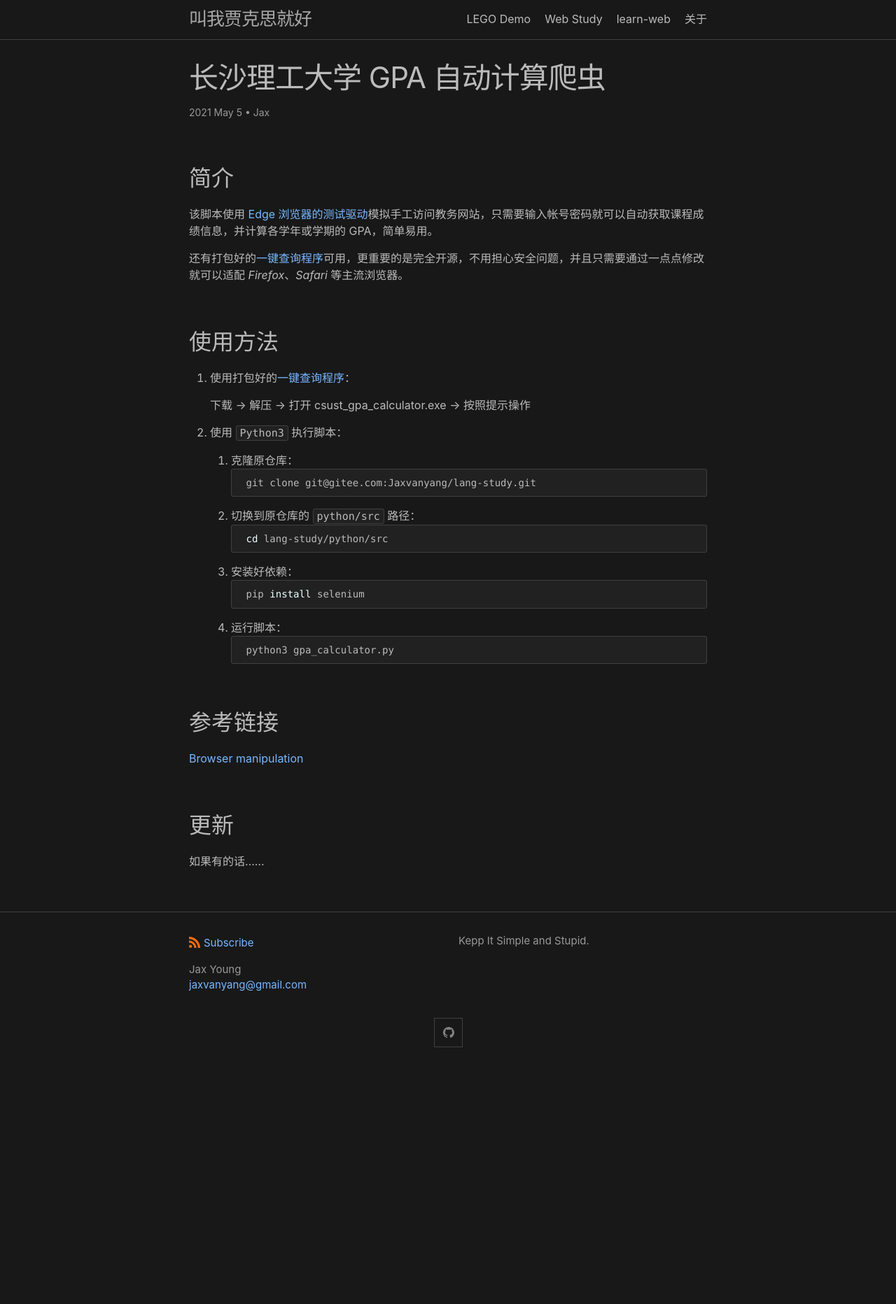
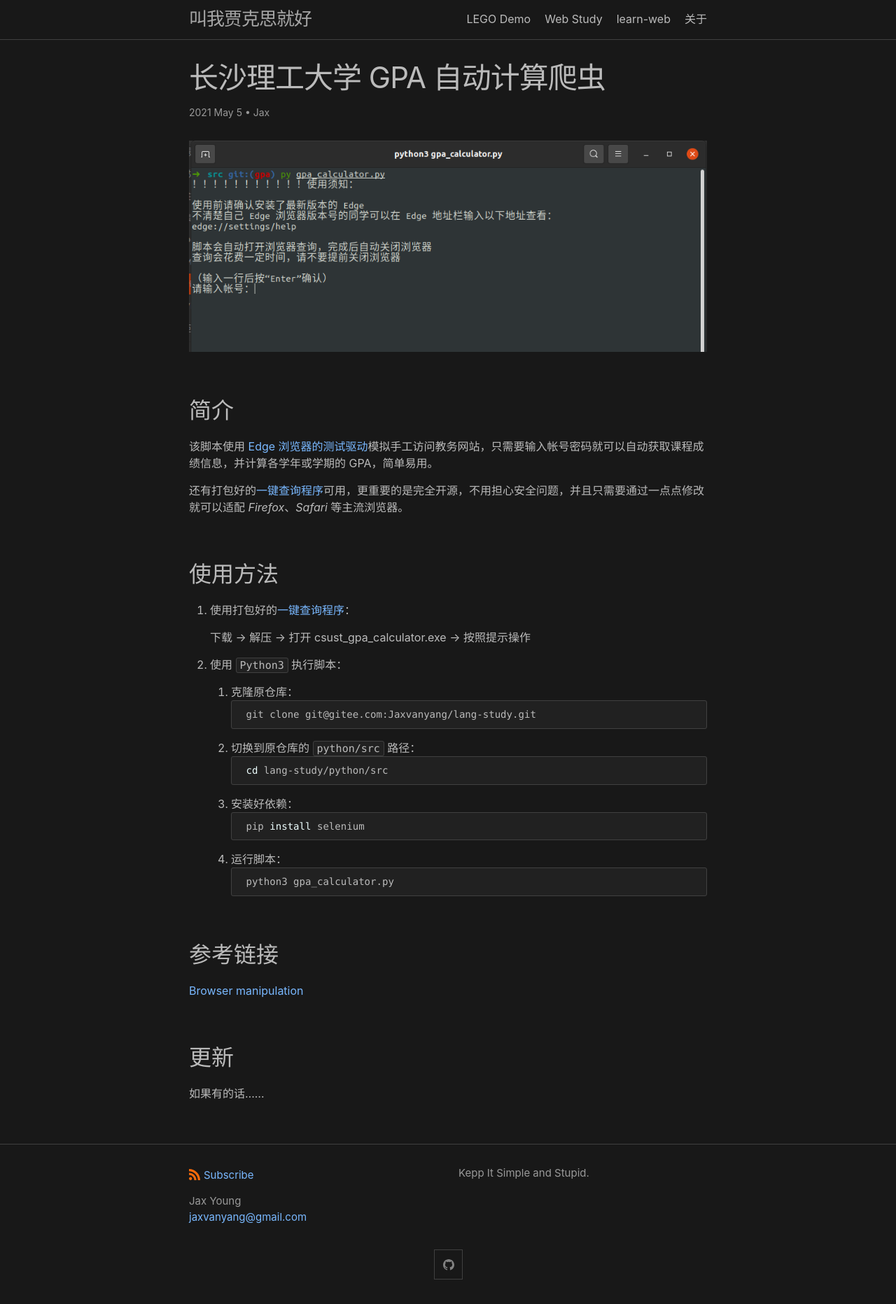
Before and after one commit to jaxvanyang/old.jaxvanyang.github.io, a Jekyll site: the page built from _posts/2021-05-05-gpa-calculator.md, in a window 1280 px wide. Shown: the whole page at 70% size. Built offline with Jekyll 4.4.1, drawn with Linux system fonts in a browser that asks for light colours; comment, search, counter and statistics services are not loaded; before the commit the page ends 1532 px from its top, so only the background shows below that.

Commit message:
update post

```diff
--- a/_posts/2021-05-05-gpa-calculator.md
+++ b/_posts/2021-05-05-gpa-calculator.md
@@ -2,6 +2,8 @@
 title: "长沙理工大学 GPA 自动计算爬虫"
 date: 2021-05-05 17:00:00 +0800
 ---
+
+![gpa-calculator]({{ "/assets/images/gpa-calculator-screenshot.png" | absolute_url }})
 
 ## 简介
 
```
Also changed, not shown: assets/images/gpa-calculator-screenshot.png (added).
